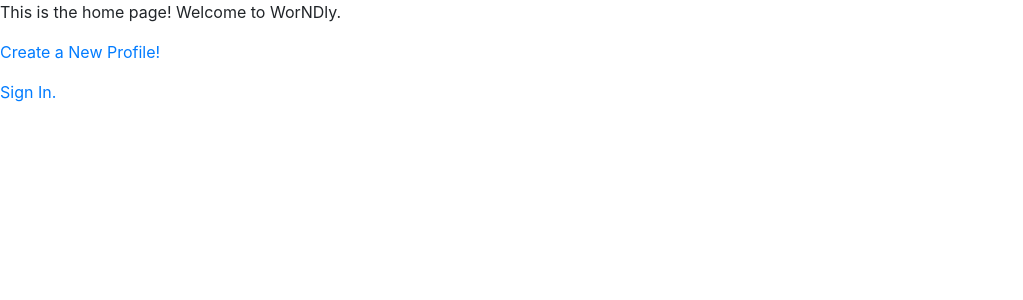
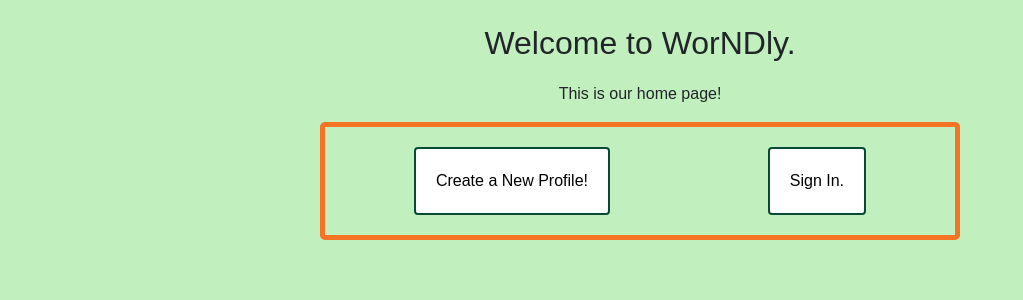
Before and after one commit to ecolleran/manor_quad, a Django app: page / in a window 1280 px wide. Shown: the top 300 px of the page, without its empty margins (0-1023 px from the left). Run offline with Django 5.2, Linux system fonts and the light colour scheme; some libraries are stand-ins or nearby versions.

Commit message:
updated html files for front end. mostly css

```diff
--- a/worNDly/templates/base.html
+++ b/worNDly/templates/base.html
@@ -14,6 +14,63 @@
    <script src="https://cdn.jsdelivr.net/npm/bootstrap@4.3.1/dist/js/bootstrap.min.js"
       integrity="sha384-JjSmVgyd0p3pXB1rRibZUAYoIIy6OrQ6VrjIEaFf/nJGzIxFDsf4x0xIM+B07jRM"
       crossorigin="anonymous"></script>
+<style>
+body {
+    margin: 0;
+    font-family: Arial, Helvetica, sans-serif;
+    background-color: #C1EFBD;
+  }
+  .topnav {
+    overflow: hidden;
+    background-color: #333;
+    text-align: center;
+  }
+  .topnav a {
+    color: #f2f2f2;
+    text-align: center;
+    padding: 14px 16px;
+    text-decoration: none;
+    font-size: 22px;
+    display: inline-block;
+  }
+  .topnav a:hover {
+    background-color: #DDA0DD;
+    color: black;
+  }
+  .topnav a:active {
+    background-color: #DB7093;
+    color: white;
+  }
+  .topnav a[enabled]{
+    color: rgb(13, 145, 17); /* Optional: Change the color to indicate it's disabled */
+  }
+  .topnav a[disabled]{
+    pointer-events: none;
+    color: grey; /* Optional: Change the color to indicate it's disabled */
+  }
+  .center {
+    display: block;
+    margin-left: auto;
+    margin-right: auto;
+    width: 50%;
+    padding: 10px;
+    border: 5px solid #F47324;
+    border-radius: 5px;
+  }
+  div.scroll-container {
+    background-color: #333;
+    overflow: auto;
+    white-space: nowrap;
+    padding: 10px;
+  }
+  div.scroll-container img {
+    padding: 10px;
+  }
+  .column {
+    float: left;
+    width: 50%;
+  }
+</style>
 </head>
 
 <body>
--- a/worNDly/templates/homepage.html
+++ b/worNDly/templates/homepage.html
@@ -2,19 +2,60 @@
 
 {% block title %}WorNDly by manor-quad!{% endblock %}
 
+{% block content %}
+<br>
+ <style>
+  .row {
+    font-size: 22px;
+  }
+  .logout a {
+      background-color: white;
+      color: black;
+      border: 2px solid rgb(231, 32, 14);
+      padding: 20px;
+      transition-duration: 0.4s;
 
-{% block content %}
+      width: 30%;
+    }
+    .scroll-container {
+        display: flex;
+
+    }
+    .center {
+      display: flex;
+      justify-content: center;
+      align-items: center;
+    }
+    button {
+      background-color: white;
+      color: black;
+      border: 2px solid rgb(7, 75, 54);
+      border-radius: 4px;
+      padding: 20px;
+      transition-duration: 0.4s;
+      display: inline-block;
+      margin: 10px auto;
+    }
+    button:hover {
+      background-color: rgb(22, 198, 143);
+      color: white;
+    }
+
+</style>
+
 {% if new_user %}
 <p>{{ new_name }}, welcome to WorNDly!</p>
 
 <p><a href="{% url 'logout' %}">Sign Out.</a></p>
 
 {% else %}
-<p> This is the home page! Welcome to WorNDly.</p>
+<h2 style="text-align: center; margin-bottom: 20px;">Welcome to WorNDly.</h2>
+<p style="text-align: center;">This is our home page!</p>
 
-<p><a href="{% url 'create' %}">Create a New Profile!</a></p>
-
-<p> <a href="{% url 'login' %}"> Sign In. </a> </p>
+<div class="center">
+    <button><a href="{% url 'create' %}" style="text-decoration: none; color: inherit;">Create a New Profile!</a></button>
+    <p></p>
+    <button><a href="{% url 'login' %}" style="text-decoration: none; color: inherit;">Sign In.</a></button>
 
 {% endif %}
 
```
Also changed, not shown: worNDly/templates/signin_up/login_user.html (+34 -1 lines), worNDly/templates/signin_up/sign_in.html (+34 -1 lines), worNDly/db.sqlite3.
